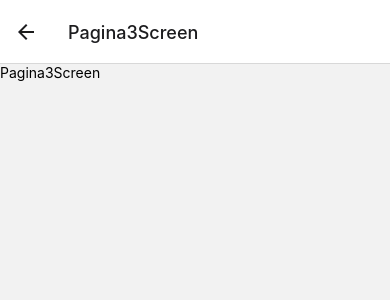
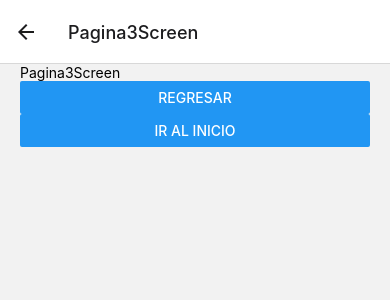
Before and after one commit to DaniDotExe/react-native, a React Native app in the folder 04-NavegacionApp/: screen /Pagina3Screen in a window 390 px wide. Shown: the top 300 px of the page. Built offline with nearby package versions, Linux system fonts and the light colour scheme.

Commit message:
Clase 105

```diff
--- a/04-NavegacionApp/src/screens/Pagina1Screen.tsx
+++ b/04-NavegacionApp/src/screens/Pagina1Screen.tsx
@@ -1,10 +1,21 @@
 import React from 'react'
-import { Text, View } from 'react-native';
+import { StackScreenProps } from '@react-navigation/stack';
+import { Button, Text, View } from 'react-native';
+import { styles } from '../theme/appTheme';
 
-export const Pagina1Screen = () => {
+interface Props extends StackScreenProps<any,any>{};
+
+export const Pagina1Screen = ({ navigation }: Props) => {
+
   return (
-    <View>
+    <View style={ styles.globalMargin }>
         <Text>Pagina1Screen</Text>
+
+        <Button
+          title='Ir a pagina 2.5'
+          onPress={ () => navigation.navigate('Pagina2Screen') }
+        />
+
     </View>
   )
 }
--- a/04-NavegacionApp/src/screens/Pagina2Screen.tsx
+++ b/04-NavegacionApp/src/screens/Pagina2Screen.tsx
@@ -1,10 +1,19 @@
 import React from 'react'
-import { Text, View } from 'react-native';
+import { Button, Text, View } from 'react-native';
+import { styles } from '../theme/appTheme';
+import { StackScreenProps } from '@react-navigation/stack';
 
-export const Pagina2Screen = () => {
+interface Props extends StackScreenProps<any,any>{};
+
+export const Pagina2Screen = ({ navigation }: Props) => {
   return (
-    <View>
+    <View style={ styles.globalMargin }>
         <Text>Pagina2Screen</Text>
+
+      <Button
+        title='Ir a pagina 3'
+        onPress={ () => navigation.navigate('Pagina3Screen') }
+      />
     </View>
   )
 }
--- a/04-NavegacionApp/src/screens/Pagina3Screen.tsx
+++ b/04-NavegacionApp/src/screens/Pagina3Screen.tsx
@@ -1,10 +1,24 @@
 import React from 'react';
-import { Text, View } from 'react-native';
+import { Button, Text, View } from 'react-native';
+import { StackScreenProps } from '@react-navigation/stack';
+import { styles } from '../theme/appTheme';
 
-export const Pagina3Screen = () => {
+interface Props extends StackScreenProps<any,any>{};
+
+export const Pagina3Screen = ({ navigation }: Props) => {
   return (
-    <View>
+    <View style={ styles.globalMargin }>
         <Text>Pagina3Screen</Text>
+
+        <Button
+          title='Regresar'
+          onPress={ () => navigation.pop() }
+        />
+
+        <Button
+          title='Ir al inicio'
+          onPress={ () => navigation.popToTop() }
+        />
     </View>
   )
 }
--- /dev/null
+++ b/04-NavegacionApp/src/theme/appTheme.tsx
@@ -0,0 +1,7 @@
+import { StyleSheet } from "react-native";
+
+export const styles = StyleSheet.create({
+    globalMargin: {
+        marginHorizontal: 20,
+    }
+});
```
Also changed, not shown: 04-NavegacionApp/src/navigator/StackNavigator.tsx (+4 -4 lines).
